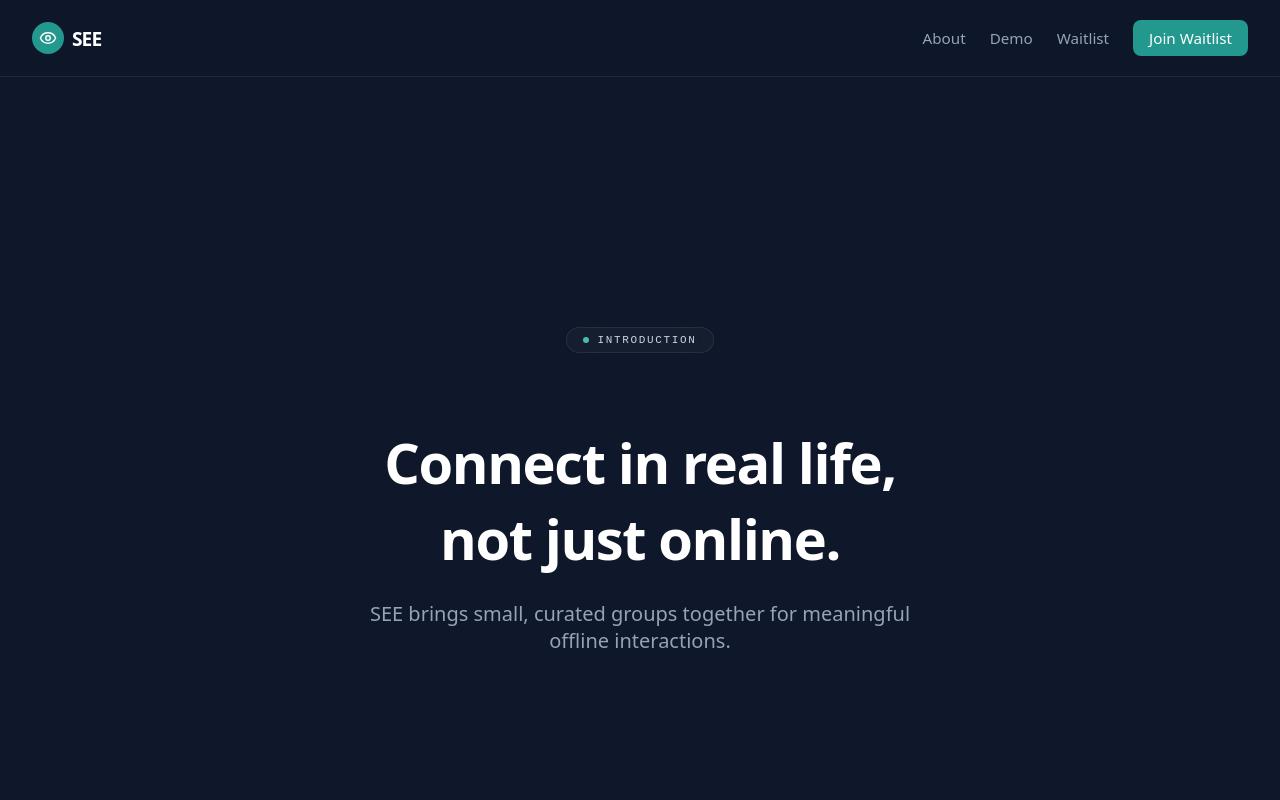
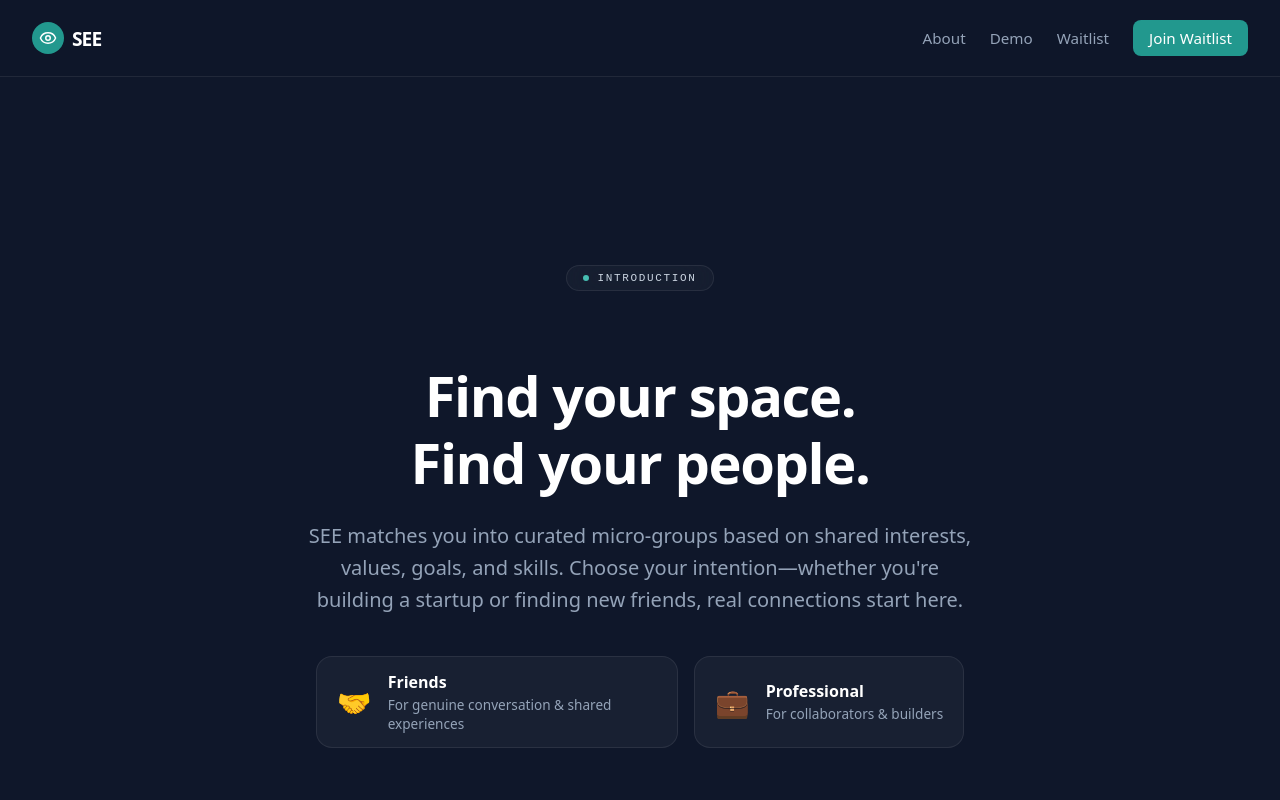
Before and after one commit to mealexandre/see-landing, a Next.js app in the folder see-landing/: page / in a window 1280 px wide. Shown: the top 800 px of the page. Built offline with nearby package versions, Linux system fonts and the light colour scheme.

Commit message:
Updated Hero section copy and added intention cards

```diff
--- a/see-landing/components/Hero.tsx
+++ b/see-landing/components/Hero.tsx
@@ -28,7 +28,7 @@ export default function Hero() {
         initial="hidden"
         animate="show"
         variants={container}
-        style={{ textAlign: 'center', maxWidth: '800px', margin: '0 auto', zIndex: 1 }}
+        style={{ textAlign: 'center', maxWidth: '850px', margin: '0 auto', zIndex: 1 }}
       >
         <motion.div variants={item} style={{
           display: 'inline-flex',
@@ -47,13 +47,61 @@ export default function Hero() {
           </span>
         </motion.div>
 
-        <motion.h1 variants={item} style={{ fontSize: '3.5rem', fontWeight: 700, color: '#ffffff', marginBottom: '1.5rem', letterSpacing: '-0.025em' }}>
-          Connect in real life, <br /> not just online.
+        <motion.h1 variants={item} style={{ fontSize: '3.5rem', fontWeight: 700, color: '#ffffff', marginBottom: '1.5rem', letterSpacing: '-0.025em', lineHeight: '1.2' }}>
+          Find your space. <br /> Find your people.
         </motion.h1>
 
-        <motion.p variants={item} style={{ color: '#94a3b8', fontSize: '1.25rem', marginBottom: '2rem', maxWidth: '36rem', margin: '0 auto 2rem auto' }}>
-          SEE brings small, curated groups together for meaningful offline interactions.
+        <motion.p variants={item} style={{ color: '#94a3b8', fontSize: '1.25rem', marginBottom: '2.5rem', maxWidth: '42rem', margin: '0 auto 2.5rem auto', lineHeight: '1.6' }}>
+          SEE matches you into curated micro-groups based on shared interests, values, goals, and skills. Choose your intention—whether you're building a startup or finding new friends, real connections start here.
         </motion.p>
+
+        {/* Intention Buttons / UI Cards */}
+        <motion.div variants={item} style={{
+          display: 'flex',
+          flexDirection: 'row',
+          flexWrap: 'wrap',
+          gap: '1rem',
+          justifyContent: 'center'
+        }}>
+          {/* Friends Card */}
+          <div style={{
+            display: 'flex',
+            alignItems: 'center',
+            gap: '1rem',
+            padding: '0.875rem 1.25rem',
+            borderRadius: '16px',
+            background: 'rgba(255, 255, 255, 0.04)',
+            border: '1px solid rgba(255, 255, 255, 0.08)',
+            textAlign: 'left',
+            maxWidth: '320px'
+          }}>
+            <span style={{ fontSize: '1.75rem' }}>🤝</span>
+            <div>
+              <div style={{ color: '#ffffff', fontWeight: 600, fontSize: '1rem', marginBottom: '0.125rem' }}>Friends</div>
+              <div style={{ color: '#94a3b8', fontSize: '0.85rem', lineHeight: '1.4' }}>For genuine conversation & shared experiences</div>
+            </div>
+          </div>
+
+          {/* Professional Card */}
+          <div style={{
+            display: 'flex',
+            alignItems: 'center',
+            gap: '1rem',
+            padding: '0.875rem 1.25rem',
+            borderRadius: '16px',
+            background: 'rgba(255, 255, 255, 0.04)',
+            border: '1px solid rgba(255, 255, 255, 0.08)',
+            textAlign: 'left',
+            maxWidth: '320px'
+          }}>
+            <span style={{ fontSize: '1.75rem' }}>💼</span>
+            <div>
+              <div style={{ color: '#ffffff', fontWeight: 600, fontSize: '1rem', marginBottom: '0.125rem' }}>Professional</div>
+              <div style={{ color: '#94a3b8', fontSize: '0.85rem', lineHeight: '1.4' }}>For collaborators & builders</div>
+            </div>
+          </div>
+        </motion.div>
+
       </motion.div>
     </section>
   );
```
